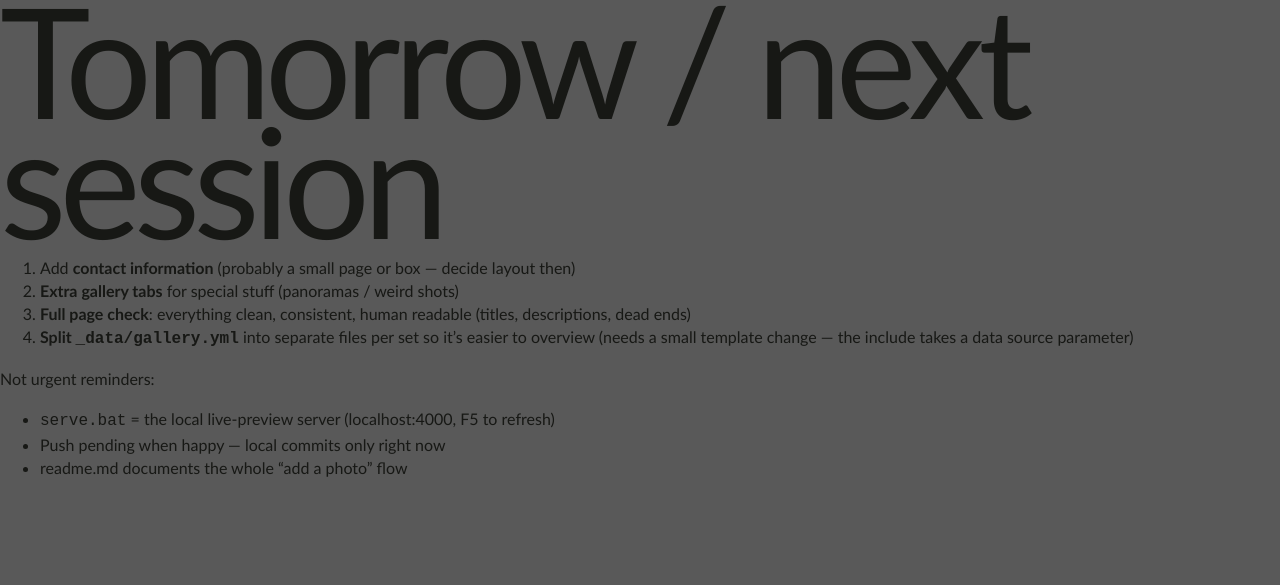
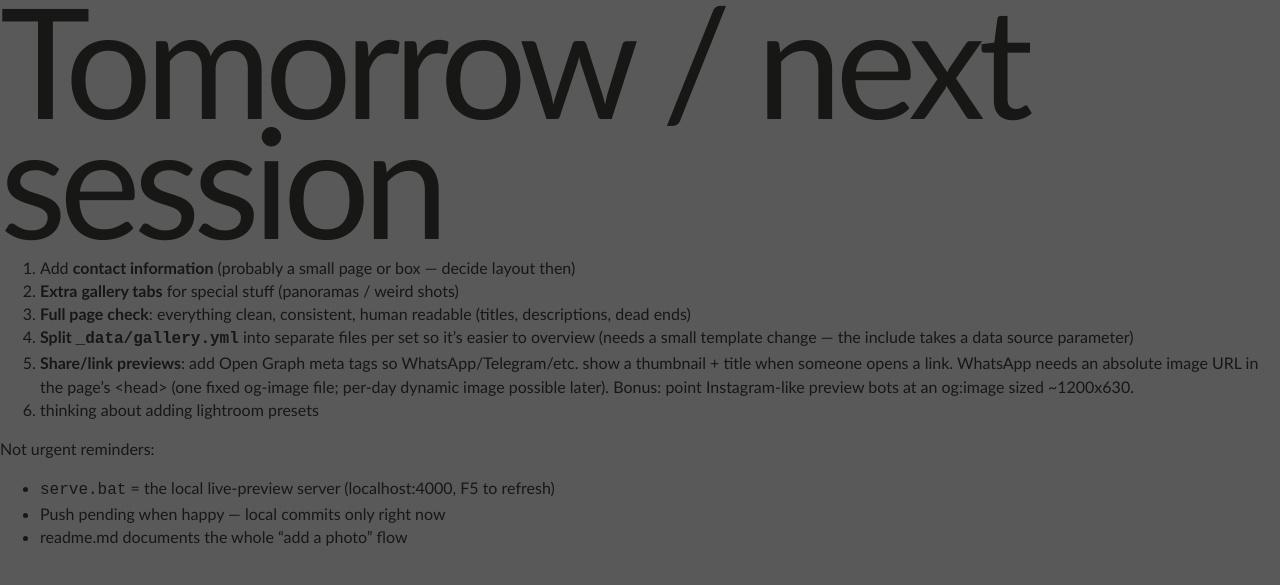
Before and after one commit to Bloodwing1/Bloodwing1.github.io, a Jekyll site: the page built from TODO.md, in a window 1280 px wide. Shown: the top 585 px of the page. Built offline with Jekyll 4.4.1, drawn with Linux system fonts in a browser that asks for light colours; our own code applies the rules of GitHub Pages for plain Markdown files.

Commit message:
TODO: link previews (Open Graph)

```diff
--- a/TODO.md
+++ b/TODO.md
@@ -5,6 +5,12 @@
 3. **Full page check**: everything clean, consistent, human readable (titles, descriptions, dead ends)
 4. **Split `_data/gallery.yml`** into separate files per set so it's easier to overview
    (needs a small template change — the include takes a data source parameter)
+5. **Share/link previews**: add Open Graph meta tags so WhatsApp/Telegram/etc.
+   show a thumbnail + title when someone opens a link. WhatsApp needs an
+   absolute image URL in the page's <head> (one fixed og-image file; per-day
+   dynamic image possible later). Bonus: point Instagram-like preview bots
+   at an og:image sized ~1200x630.
+5. thinking about adding lightroom presets
 
 Not urgent reminders:
 - `serve.bat` = the local live-preview server (localhost:4000, F5 to refresh)
```
